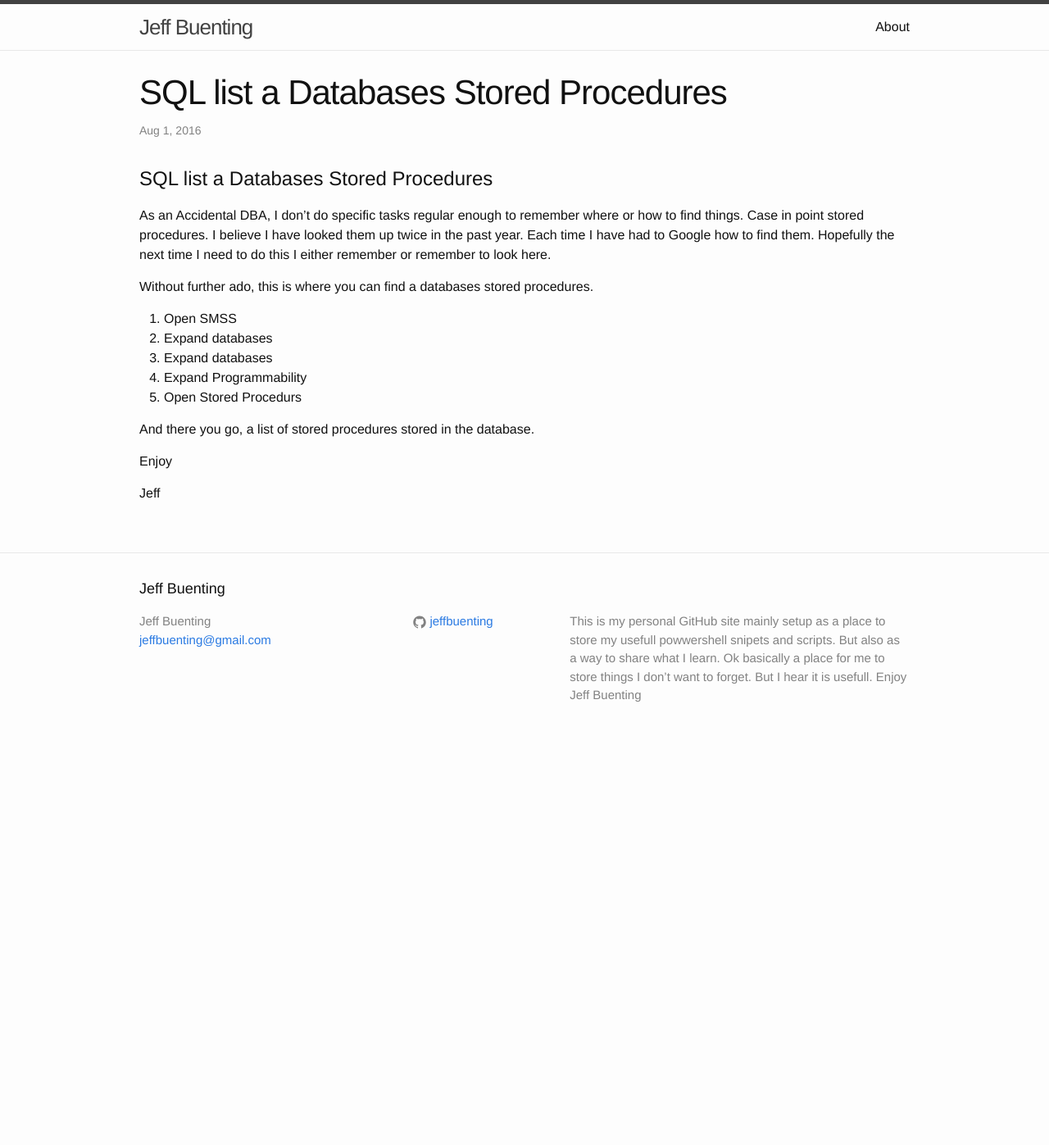
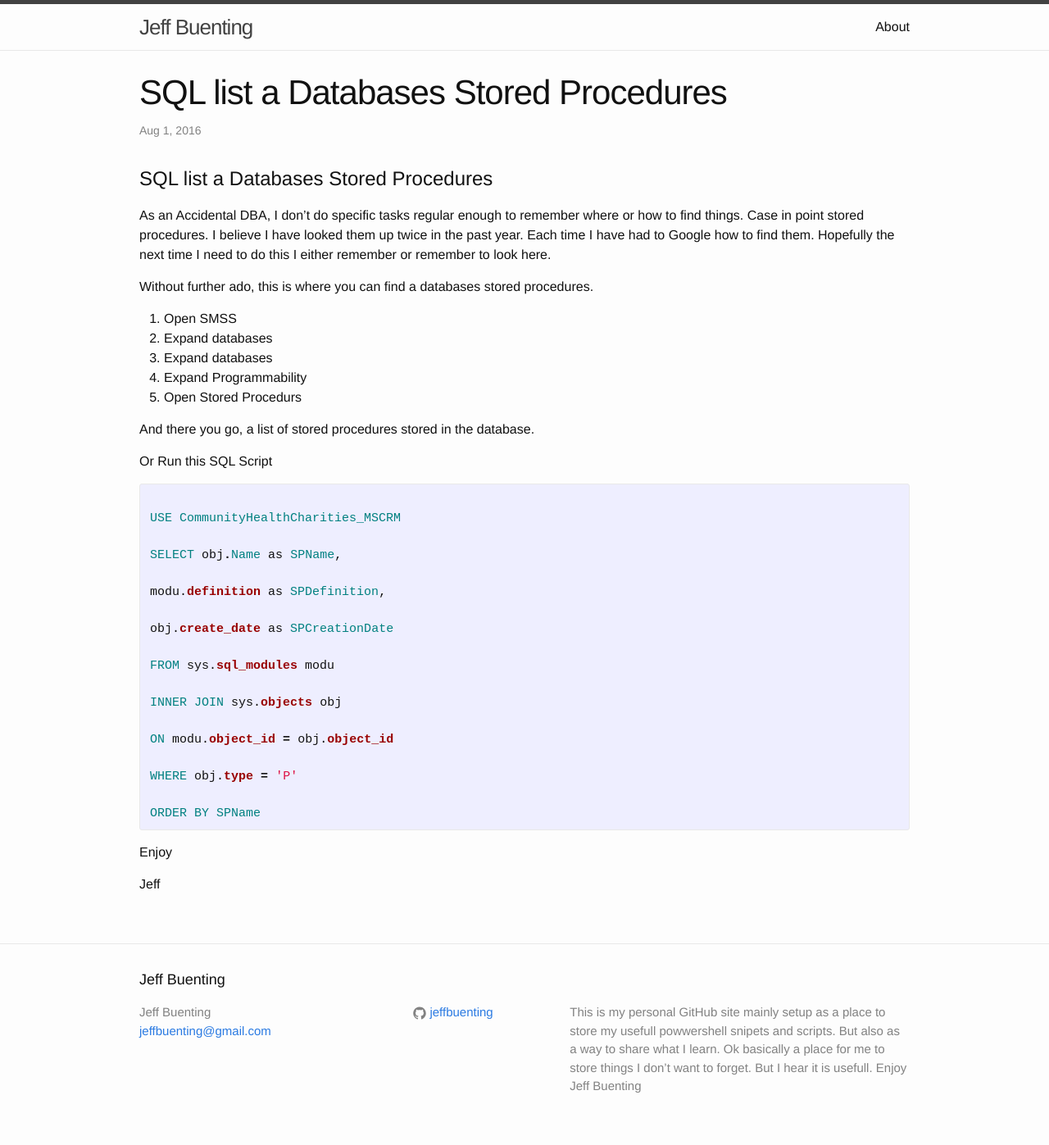
Before and after one commit to jeffbuenting/jeffbuenting.github.io, a Jekyll site: the page built from _posts/2016-08-01-SQLDatabaseStoredProcedures.markdown, in a window 1280 px wide. Shown: the whole page at 82% size. Built offline with Jekyll 4.4.1, drawn with Linux system fonts in a browser that asks for light colours; before the commit the page ends 920 px from its top, so only the background shows below that.

Commit message:
Post - added script block

```diff
--- a/_posts/2016-08-01-SQLDatabaseStoredProcedures.markdown
+++ b/_posts/2016-08-01-SQLDatabaseStoredProcedures.markdown
@@ -18,6 +18,28 @@ Without further ado, this is where you can find a databases stored procedures.
 
 And there you go, a list of stored procedures stored in the database.
 
+Or Run this SQL Script
+
+{% highlight ruby %}
+USE CommunityHealthCharities_MSCRM
+
+SELECT obj.Name as SPName,
+
+modu.definition as SPDefinition,
+
+obj.create_date as SPCreationDate
+
+FROM sys.sql_modules modu
+
+INNER JOIN sys.objects obj
+
+ON modu.object_id = obj.object_id
+
+WHERE obj.type = 'P'
+
+ORDER BY SPName
+{% endhighlight %}
+
 Enjoy
 
 Jeff
```
